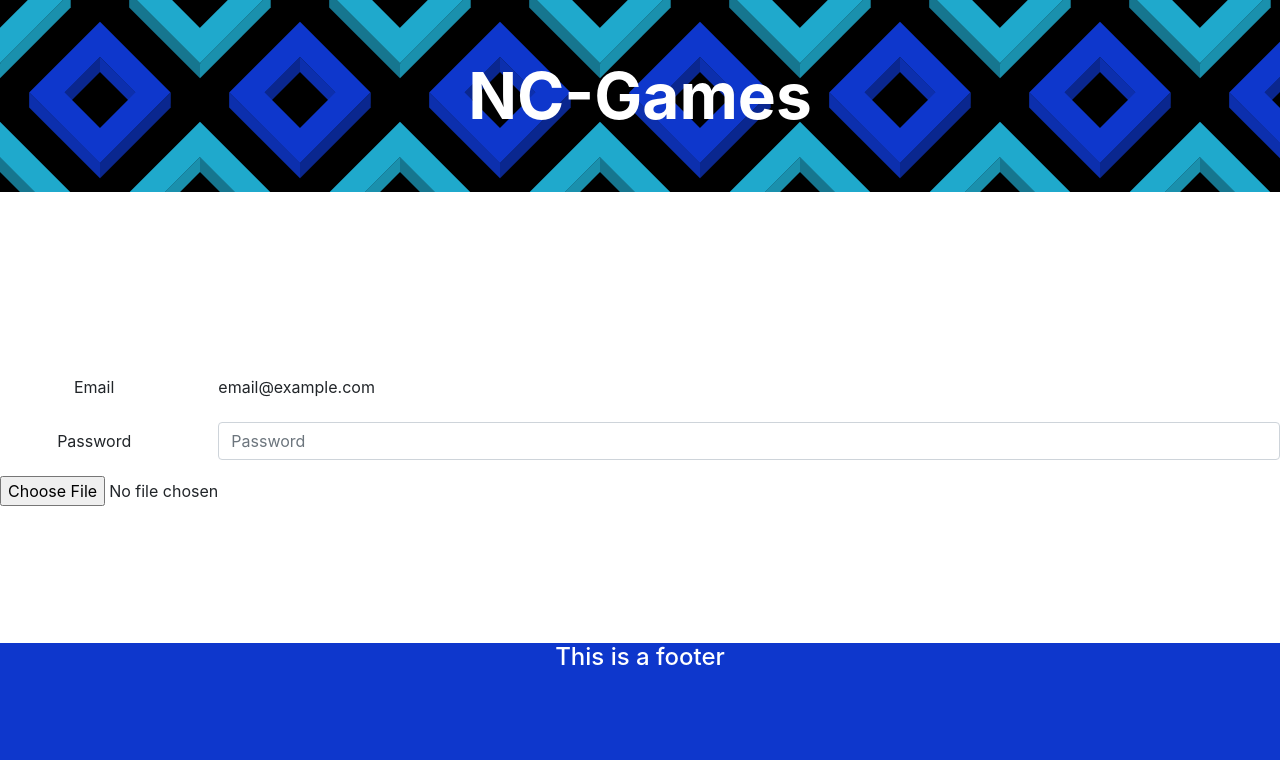
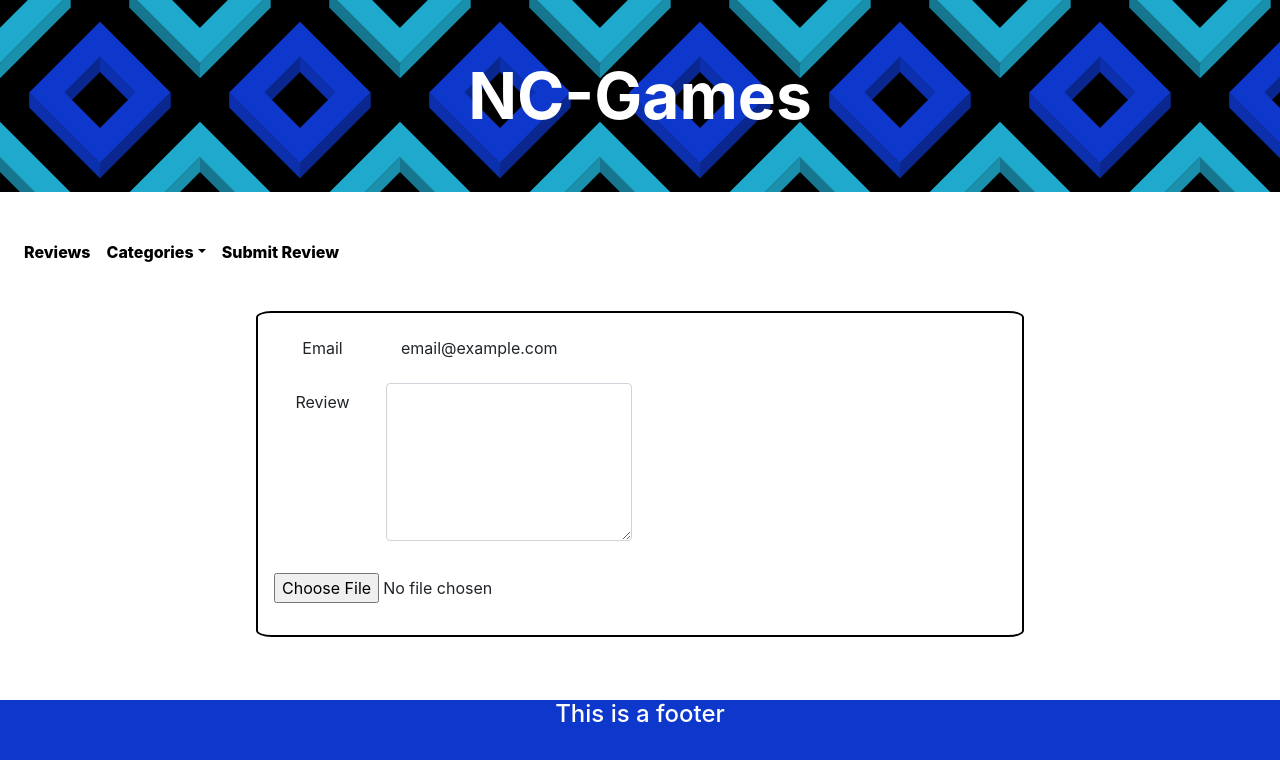
Before and after one commit to juliettecurran/nc-games, a React (Create React App) app: page /new-review in a window 1280 px wide. Shown: the top 760 px of the page. Built offline with nearby package versions, Linux system fonts and the light colour scheme.

Commit message:
Added form inputs

```diff
--- a/src/App.css
+++ b/src/App.css
@@ -53,9 +53,19 @@ Navbar {
   font-weight: 800;
   color: black;
 }
+.navbar-dark .navbar-nav .nav-link {
+  color: black;
+  font-weight: 800;
+}
 
-.customColour {
-  background-color: white;
+.nav-link:hover {
+  background-color: black;
+  color: white;
+}
+
+.navbar-nav > li {
+  padding-left: 30px;
+  padding-right: 30px;
 }
 .Home {
   background-color: rgba(218, 112, 214, 0.719);
@@ -64,9 +74,27 @@ Navbar {
   background-color: rgba(218, 112, 214, 0.527);
 }
 
+.singleReviewBody {
+  margin: auto;
+  width: 60%;
+}
+
 .myCards {
-  border-radius: 20%;
+  background-color: white;
+  border: 0.5em solid black;
 }
+
+.myCards,
+.myCards a {
+  color: black;
+}
+
+.cardTitle {
+  background-color: navy;
+  margin: 0;
+  padding: 0.2em;
+}
+
 .Categories {
   background-color: palevioletred;
   display: flex;
--- a/src/Components/Post/NewReviewForm.jsx
+++ b/src/Components/Post/NewReviewForm.jsx
@@ -2,11 +2,12 @@ import React from 'react';
 import Form from 'react-bootstrap/Form';
 import Col from 'react-bootstrap/Col';
 import Row from 'react-bootstrap/Row';
+import '././newReviewForm.css';
 
 const NewReviewForm = () => {
   return (
     <div>
-      <Form>
+      <Form className='postReviewForm'>
         <Form.Group as={Row} className='mb-3' controlId='formPlaintextEmail'>
           <Form.Label column sm='2'>
             Email
@@ -18,11 +19,11 @@ const NewReviewForm = () => {
 
         <Form.Group as={Row} className='mb-3' controlId='formPlaintextPassword'>
           <Form.Label column sm='2'>
-            Password
+            Review
           </Form.Label>
-          <Col sm='10'>
-            <Form.Control type='password' placeholder='Password' />
-          </Col>
+          <Form.Group className='mb-3' controlId='exampleForm.ControlTextarea1'>
+            <Form.Control as='textarea' rows={6} />
+          </Form.Group>
         </Form.Group>
         <Form.Group controlId='formFile' className='mb-3'>
           <Form.Control type='file' />
--- /dev/null
+++ b/src/Components/Post/newReviewForm.css
@@ -0,0 +1,7 @@
+.postReviewForm {
+  margin: auto;
+  width: 60%;
+  border: 2px solid black;
+  padding: 1em;
+  border-radius: 2%;
+}
--- a/src/Components/ReviewByID/SingleReview.jsx
+++ b/src/Components/ReviewByID/SingleReview.jsx
@@ -30,9 +30,10 @@ const SingleReview = () => {
         {singleReview.title} - {singleReview.designer}
       </h3>
       <p>{singleReview.owner}</p>
-      <p>{singleReview.review_body}</p> {/* Truncate body */}
+      <p className='singleReviewBody'>{singleReview.review_body}</p>
       <p>Category: {singleReview.category}</p>
       <p>{singleReview.votes}</p>
+      <div>
         <p>{vote}</p>
         <img
           src={heartDice}
@@ -42,6 +43,7 @@ const SingleReview = () => {
           onClick={incrementVote}
         />
       </div>
+    </div>
   );
 };
 
--- a/src/Components/Reviews/AllReviews.jsx
+++ b/src/Components/Reviews/AllReviews.jsx
@@ -3,6 +3,7 @@ import { useEffect, useState } from 'react';
 import { getReviews } from '../../utils/api';
 
 import Card from 'react-bootstrap/Card';
+import Badge from 'react-bootstrap/Badge';
 
 const AllReviews = () => {
   const categoryParameter = useParams();
@@ -33,11 +34,16 @@ const AllReviews = () => {
                 </Link>
                 <Card.Body>
                   <Link to={`/reviews/${review.review_id}`}>
-                    <Card.Title>{review.title}</Card.Title>
+                    <Card.Title className='cardTitle'>
+                      {review.title}
+                    </Card.Title>
                   </Link>
                   <Card.Text>by {review.owner}</Card.Text>
                   <Card.Text>Category: {review.category}</Card.Text>
-                  <Card.Text>{review.votes}</Card.Text>
+
+                  <Badge pill bg='primary'>
+                    {review.votes}
+                  </Badge>
                 </Card.Body>
               </Card>
             </li>
```
Lines whose indentation alone changed are shown as unchanged.
